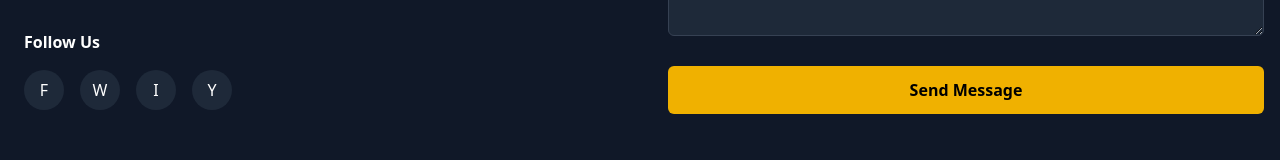
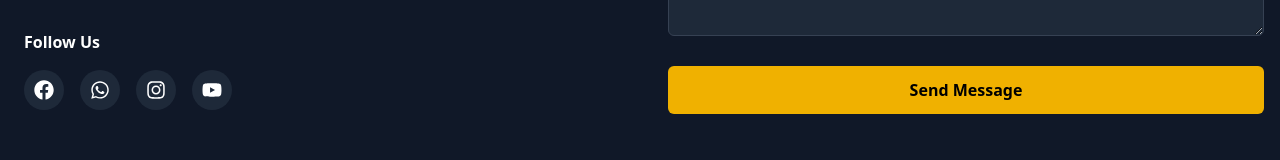
Before and after one commit to haribabu121/akeventsandfireworks, a React (Vite) app: page / in a window 1280 px wide. Shown: the part 6565-6725 px from the top of the page. Built offline with nearby package versions, Linux system fonts and the light colour scheme.

Commit message:
updated icons

```diff
--- a/src/components/contact/Contact.jsx
+++ b/src/components/contact/Contact.jsx
@@ -1,5 +1,5 @@
 import React, { useState } from 'react';
-import { FaMapMarkerAlt, FaPhone, FaEnvelope } from 'react-icons/fa';
+import { FaMapMarkerAlt, FaPhone, FaEnvelope, FaFacebook, FaWhatsapp, FaInstagram, FaYoutube } from 'react-icons/fa';
 import axios from 'axios';
 
 const Contact = () => {
@@ -9,6 +9,7 @@ const Contact = () => {
     subject: '',
     message: ''
   });
+
   const [isSubmitting, setIsSubmitting] = useState(false);
   const [submitStatus, setSubmitStatus] = useState(null);
 
@@ -26,28 +27,29 @@ const Contact = () => {
     setSubmitStatus(null);
 
     try {
-      const response = await axios.post('http://localhost:5000/api/contact', formData, {
-        headers: {
-          'Content-Type': 'application/json',
-        },
-      });
+      const response = await axios.post(
+        "http://localhost:5000/api/connect",
+        formData,
+        {
+          headers: { "Content-Type": "application/json" }
+        }
+      );
 
       if (response.data.success) {
-        setSubmitStatus('success');
-        // Clear form after successful submission
+        setSubmitStatus("success");
+        // Reset Form
         setFormData({
-          name: '',
-          email: '',
-          subject: '',
-          message: ''
+          name: "",
+          email: "",
+          subject: "",
+          message: ""
         });
       } else {
-        setSubmitStatus('error');
+        setSubmitStatus("error");
       }
-
     } catch (error) {
-      console.error('Error submitting form:', error);
-      setSubmitStatus('error');
+      console.error("Form submit error:", error);
+      setSubmitStatus("error");
     } finally {
       setIsSubmitting(false);
     }
@@ -56,28 +58,40 @@ const Contact = () => {
   return (
     <section id="contact" className="py-20 bg-gray-900 text-white">
       <div className="container mx-auto px-6">
+
+        {/* HEADER */}
         <div className="text-center mb-16">
           <div className="group">
-            <h2 className="text-4xl font-bold mb-4 group-hover:text-yellow-500 transition-colors duration-300">Get In Touch</h2>
+            <h2 className="text-4xl font-bold mb-4 group-hover:text-yellow-500 transition-colors duration-300">
+              Get In Touch
+            </h2>
             <div className="group relative">
               <div className="w-24 h-1.5 mx-auto transform origin-left transition-all duration-500 group-hover:scale-x-125 bg-gradient-to-r from-yellow-400 via-pink-500 to-purple-500 bg-size-200 group-hover:bg-pos-0 bg-pos-100"></div>
             </div>
           </div>
         </div>
+
+        {/* GRID */}
         <div className="grid md:grid-cols-2 gap-12">
+
+          {/* LEFT SIDE - CONTACT INFO */}
           <div>
             <h3 className="text-2xl font-semibold mb-6">Contact Information</h3>
             <p className="text-gray-300 mb-8">
               Ready to light up your next event? Contact us today to discuss your requirements and get a free quote.
             </p>
+
             <div className="space-y-6">
+              {/* Location */}
               <div className="flex items-start">
-                <FaMapMarkerAlt className="text-yellow-500 text-xl mt-1 mr-4 flex-shrink-0" />
+                <FaMapMarkerAlt className="text-yellow-500 text-xl mt-1 mr-4" />
                 <div>
                   <h4 className="font-semibold">Our Location</h4>
                   <p className="text-gray-400">Chittinagar, Onetown, Vijayawada-9</p>
                 </div>
               </div>
+
+              {/* Phone */}
               <div className="flex items-center">
                 <FaPhone className="text-yellow-500 text-xl mr-4" />
                 <div>
@@ -85,6 +99,8 @@ const Contact = () => {
                   <p className="text-gray-400">+91 9642617098</p>
                 </div>
               </div>
+
+              {/* Email */}
               <div className="flex items-center">
                 <FaEnvelope className="text-yellow-500 text-xl mr-4" />
                 <div>
@@ -93,9 +109,12 @@ const Contact = () => {
                 </div>
               </div>
             </div>
+
+            {/* SOCIAL LINKS */}
             <div className="mt-8">
               <h4 className="font-semibold mb-4">Follow Us</h4>
               <div className="flex space-x-4">
+
                 {[
                   { name: 'Facebook', url: 'https://www.facebook.com/profile.php?id=61584294129668' },
                   { name: 'Whatsapp', url: 'https://whatsapp.com/channel/0029VbBCCipHltYDmRN5vN3x' },
@@ -107,85 +126,111 @@ const Contact = () => {
                     href={social.url}
                     target="_blank"
                     rel="noopener noreferrer"
-                    className="w-10 h-10 rounded-full bg-gray-800 flex items-center justify-center text-white hover:bg-yellow-500 hover:text-black transition-colors"
+                    className="w-10 h-10 rounded-full bg-gray-800 flex items-center justify-center hover:bg-yellow-500 hover:text-black transition-colors"
                     aria-label={social.name}
                   >
-                    {social.name.charAt(0)}
+                    {social.name === 'Facebook' ? (
+                      <FaFacebook className="text-xl" />
+                    ) : social.name === 'Whatsapp' ? (
+                      <FaWhatsapp className="text-xl" />
+                    ) : social.name === 'Instagram' ? (
+                      <FaInstagram className="text-xl" />
+                    ) : social.name === 'YouTube' ? (
+                      <FaYoutube className="text-xl" />
+                    ) : (
+                      social.name.charAt(0)
+                    )}
                   </a>
                 ))}
               </div>
             </div>
           </div>
+
+          {/* RIGHT SIDE - CONTACT FORM */}
           <div>
-            {submitStatus === 'success' && (
+            {submitStatus === "success" && (
               <div className="mb-6 p-4 bg-green-100 text-green-700 rounded-md">
                 Thank you for your message! We'll get back to you soon.
               </div>
             )}
-            {submitStatus === 'error' && (
+
+            {submitStatus === "error" && (
               <div className="mb-6 p-4 bg-red-100 text-red-700 rounded-md">
                 There was an error sending your message. Please try again later.
               </div>
             )}
+
+            {/* FORM */}
             <form onSubmit={handleSubmit} className="space-y-6">
+              {/* name and email */}
               <div className="grid grid-cols-1 md:grid-cols-2 gap-6">
                 <div>
-                  <label htmlFor="name" className="block text-sm font-medium text-gray-300 mb-1">Your Name</label>
+                  <label className="block text-sm font-medium text-gray-300 mb-1">Your Name</label>
                   <input
                     type="text"
                     id="name"
                     value={formData.name}
                     onChange={handleChange}
-                    className="w-full px-4 py-3 rounded-md bg-gray-800 border border-gray-700 text-white focus:outline-none focus:ring-2 focus:ring-yellow-500"
+                    className="w-full px-4 py-3 bg-gray-800 border border-gray-700 text-white rounded-md focus:ring-2 focus:ring-yellow-500"
                     placeholder="Enter your name"
                     required
                   />
                 </div>
+
                 <div>
-                  <label htmlFor="email" className="block text-sm font-medium text-gray-300 mb-1">Email Address</label>
+                  <label className="block text-sm font-medium text-gray-300 mb-1">Email Address</label>
                   <input
                     type="email"
                     id="email"
                     value={formData.email}
                     onChange={handleChange}
-                    className="w-full px-4 py-3 rounded-md bg-gray-800 border border-gray-700 text-white focus:outline-none focus:ring-2 focus:ring-yellow-500"
+                    className="w-full px-4 py-3 bg-gray-800 border border-gray-700 text-white rounded-md focus:ring-2 focus:ring-yellow-500"
                     placeholder="Enter your email"
                     required
                   />
                 </div>
               </div>
+
+              {/* subject */}
               <div>
-                <label htmlFor="subject" className="block text-sm font-medium text-gray-300 mb-1">Subject</label>
+                <label className="block text-sm font-medium text-gray-300 mb-1">Subject</label>
                 <input
                   type="text"
                   id="subject"
                   value={formData.subject}
                   onChange={handleChange}
-                  className="w-full px-4 py-3 rounded-md bg-gray-800 border border-gray-700 text-white focus:outline-none focus:ring-2 focus:ring-yellow-500"
+                  className="w-full px-4 py-3 bg-gray-800 border border-gray-700 text-white rounded-md focus:ring-2 focus:ring-yellow-500"
                   placeholder="How can we help you?"
                   required
                 />
               </div>
+
+              {/* message */}
               <div>
-                <label htmlFor="message" className="block text-sm font-medium text-gray-300 mb-1">Your Message</label>
+                <label className="block text-sm font-medium text-gray-300 mb-1">Your Message</label>
                 <textarea
                   id="message"
                   value={formData.message}
                   onChange={handleChange}
                   rows="5"
-                  className="w-full px-4 py-3 rounded-md bg-gray-800 border border-gray-700 text-white focus:outline-none focus:ring-2 focus:ring-yellow-500"
+                  className="w-full px-4 py-3 bg-gray-800 border border-gray-700 text-white rounded-md focus:ring-2 focus:ring-yellow-500"
                   placeholder="Your message here..."
                   required
                 ></textarea>
               </div>
+
+              {/* submit button */}
               <button
                 type="submit"
                 disabled={isSubmitting}
-                className={`w-full ${isSubmitting ? 'bg-yellow-600' : 'bg-yellow-500 hover:bg-yellow-600'} text-black font-semibold py-3 px-6 rounded-md transition-colors`}
+                className={`w-full ${
+                  isSubmitting ? "bg-yellow-600" : "bg-yellow-500 hover:bg-yellow-600"
+                } text-black font-semibold py-3 px-6 rounded-md transition-colors`}
               >
-                {isSubmitting ? 'Sending...' : 'Send Message'}
+                {isSubmitting ? "Sending..." : "Send Message"}
               </button>
             </form>
+
           </div>
         </div>
       </div>
```
